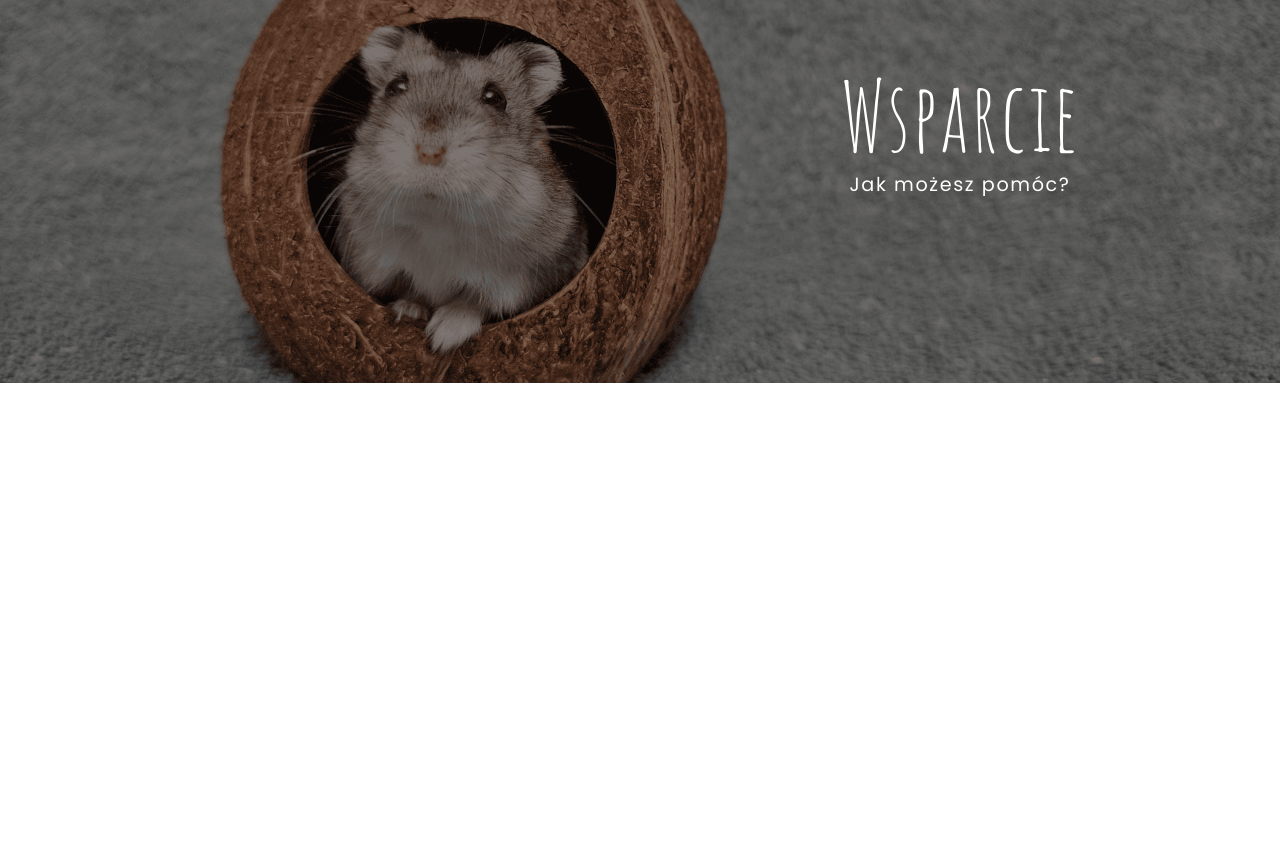
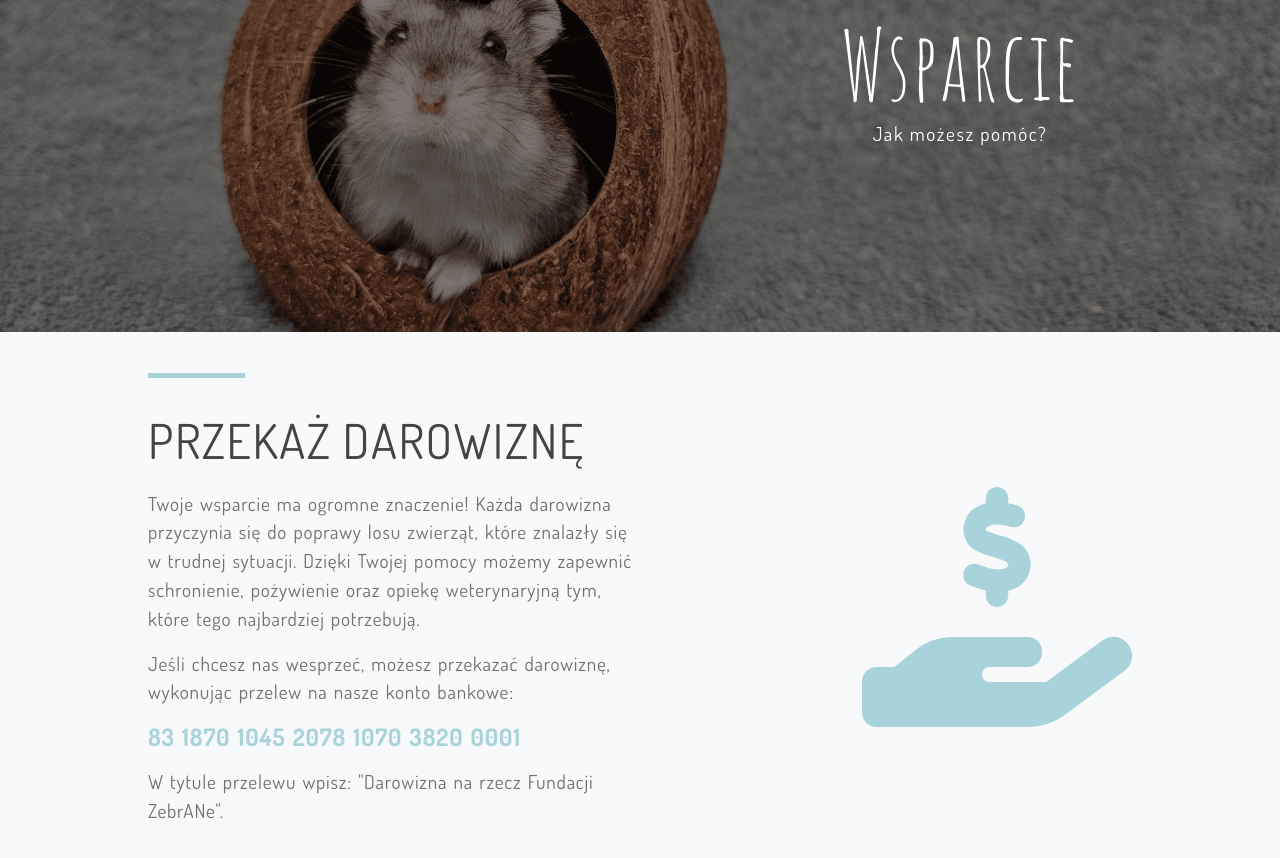
Before and after one commit to afra50/Strona-ZebrANe, a React (Create React App) app: page /wspieram in a window 1280 px wide. Shown: the part 300-1158 px from the top of the page. Before the commit the page ends 800 px from the top, so only its background shows below. Built offline with nearby package versions, Linux system fonts and the light colour scheme.

Commit message:
wspieram - style globalne, animacje i pierwsza sekcja

```diff
--- a/public/index.html
+++ b/public/index.html
@@ -13,7 +13,7 @@
     <link rel="preconnect" href="https://fonts.googleapis.com" />
     <link rel="preconnect" href="https://fonts.gstatic.com" crossorigin />
     <link
-      href="https://fonts.googleapis.com/css2?family=Amatic+SC:wght@400;700&family=Poppins:ital,wght@0,100;0,200;0,300;0,400;0,500;0,600;0,700;0,800;0,900;1,100;1,200;1,300;1,400;1,500;1,600;1,700;1,800;1,900&display=swap"
+      href="https://fonts.googleapis.com/css2?family=Amatic+SC:wght@400;700&family=Dosis:wght@200..800&display=swap"
       rel="stylesheet"
     />
 
--- /dev/null
+++ b/src/components/Support_sections.js
@@ -0,0 +1,37 @@
+import react from "react";
+import "../styles/Support_sections.scss";
+
+function Support_sections() {
+  return (
+    <section className="donation">
+      <div className="support_container">
+        <main className="left_column">
+          <div className="blue_line">
+            <span></span>
+          </div>
+          <h3>Przekaż darowiznę</h3>
+          <p>
+            <p>
+              Twoje wsparcie ma ogromne znaczenie! Każda darowizna przyczynia
+              się do poprawy losu zwierząt, które znalazły się w trudnej
+              sytuacji. Dzięki Twojej pomocy możemy zapewnić schronienie,
+              pożywienie oraz opiekę weterynaryjną tym, które tego najbardziej
+              potrzebują.
+            </p>
+            <p>
+              Jeśli chcesz nas wesprzeć, możesz przekazać darowiznę, wykonując
+              przelew na nasze konto bankowe:{" "}
+              <em>83 1870 1045 2078 1070 3820 0001 </em>W tytule przelewu wpisz:
+              "Darowizna na rzecz Fundacji ZebrANe".
+            </p>
+          </p>
+        </main>
+        <aside className="right_column">
+          <i class="fa-solid fa-hand-holding-dollar"></i>
+        </aside>
+      </div>
+    </section>
+  );
+}
+
+export default Support_sections;
--- a/src/components/pages/Support_page.js
+++ b/src/components/pages/Support_page.js
@@ -1,11 +1,13 @@
 import react from "react";
 import "../../styles/pages/Support_page.scss";
 import Banner from "../Banner";
+import Support_sections from "../Support_sections";
 
 function Support_page() {
   return (
     <main>
-      <Banner title="Wsparcie" subtitle="Jak możesz pomóc?" />
+      <Banner title="Wsparcie" subtitle="Jak możesz pomóc? " />
+      <Support_sections />
     </main>
   );
 }
--- a/src/styles/Banner.scss
+++ b/src/styles/Banner.scss
@@ -1,15 +1,5 @@
 @import "./variables.scss";
-
-@keyframes fadeInUp {
-  from {
-    opacity: 0;
-    transform: translateY(20px); /* Początkowa pozycja nieco poniżej */
-  }
-  to {
-    opacity: 1;
-    transform: translateY(0); /* Końcowa pozycja */
-  }
-}
+@import "./animations.scss";
 
 .banner {
   position: relative;
--- a/src/styles/Header.scss
+++ b/src/styles/Header.scss
@@ -31,7 +31,7 @@
           color: inherit;
 
           img {
-            max-width: 12vw;
+            max-width: 8vw;
             height: auto;
             display: block;
           }
@@ -55,7 +55,7 @@
           position: relative;
 
           &:hover {
-            color: $hover_blue;
+            color: $main_blue;
           }
 
           &::after {
@@ -65,7 +65,7 @@
             left: 0;
             width: 0;
             height: 2px;
-            background-color: $hover_blue;
+            background-color: $main_blue;
           }
 
           &.active::after {
@@ -75,7 +75,7 @@
           &.active {
             color: inherit;
             &:hover {
-              color: $hover_blue;
+              color: $main_blue;
             }
           }
         }
--- /dev/null
+++ b/src/styles/Support_sections.scss
@@ -0,0 +1,67 @@
+@import "./variables.scss";
+@import "./animations.scss";
+
+.donation {
+  background-color: $grey_background;
+}
+
+.support_container {
+  min-height: 550px;
+  max-width: 1000px;
+  align-items: center;
+  -webkit-box-align: center;
+  display: flex;
+  margin: 0 auto;
+  position: relative;
+  font-family: $secondary_font;
+  .left_column,
+  .right_column {
+    width: 50%;
+    display: flex;
+    flex-direction: column;
+    padding: 0.5rem;
+    h3 {
+      text-transform: uppercase;
+      font-size: 3rem;
+      font-weight: 400;
+      color: $more_grey_color;
+      letter-spacing: 0.1rem;
+      margin-bottom: 1.2rem;
+      opacity: 0;
+      animation: slideInLeft 1s ease-in-out forwards;
+    }
+    p {
+      color: $grey_color;
+      font-size: 1.2rem;
+      line-height: 1.8rem;
+      word-spacing: 0.1rem;
+      letter-spacing: 0.05rem;
+      p {
+        margin-bottom: 1rem;
+        em {
+          display: block;
+          margin: 1rem 0;
+          font-style: normal;
+          color: $main_blue;
+          font-weight: bold;
+          font-size: 1.5rem;
+        }
+      }
+    }
+    .blue_line {
+      width: 20%;
+      border-top: 5px solid;
+      border-top-color: $main_blue;
+      padding: 1rem 0;
+      opacity: 0;
+      animation: slideInLeft 1s ease-in-out forwards;
+    }
+    i {
+      text-align: right;
+      font-size: 15rem;
+      color: $main_blue;
+      opacity: 0;
+      animation: slideInRight 1s ease-in-out forwards;
+    }
+  }
+}
--- /dev/null
+++ b/src/styles/animations.scss
@@ -0,0 +1,32 @@
+@keyframes fadeInUp {
+  from {
+    opacity: 0;
+    transform: translateY(20px);
+  }
+  to {
+    opacity: 1;
+    transform: translateY(0);
+  }
+}
+
+@keyframes slideInLeft {
+  from {
+    opacity: 0;
+    transform: translateX(-400px);
+  }
+  to {
+    opacity: 1;
+    transform: translateX(0);
+  }
+}
+
+@keyframes slideInRight {
+  from {
+    opacity: 0;
+    transform: translateX(400px);
+  }
+  to {
+    opacity: 1;
+    transform: translateX(0);
+  }
+}
--- a/src/styles/variables.scss
+++ b/src/styles/variables.scss
@@ -1,5 +1,7 @@
 $primary_font: "Amatic SC", serif;
-$secondary_font: "Poppins", serif;
+$secondary_font: "Dosis", serif;
 $grey_color: #70706f;
-$hover_blue: rgba(168, 211, 218);
+$more_grey_color: #444444;
+$grey_background: rgba(241, 243, 245, 0.5);
+$main_blue: rgba(168, 211, 218);
 $primary_color: white;
```
Also changed, not shown: notatki.txt.
